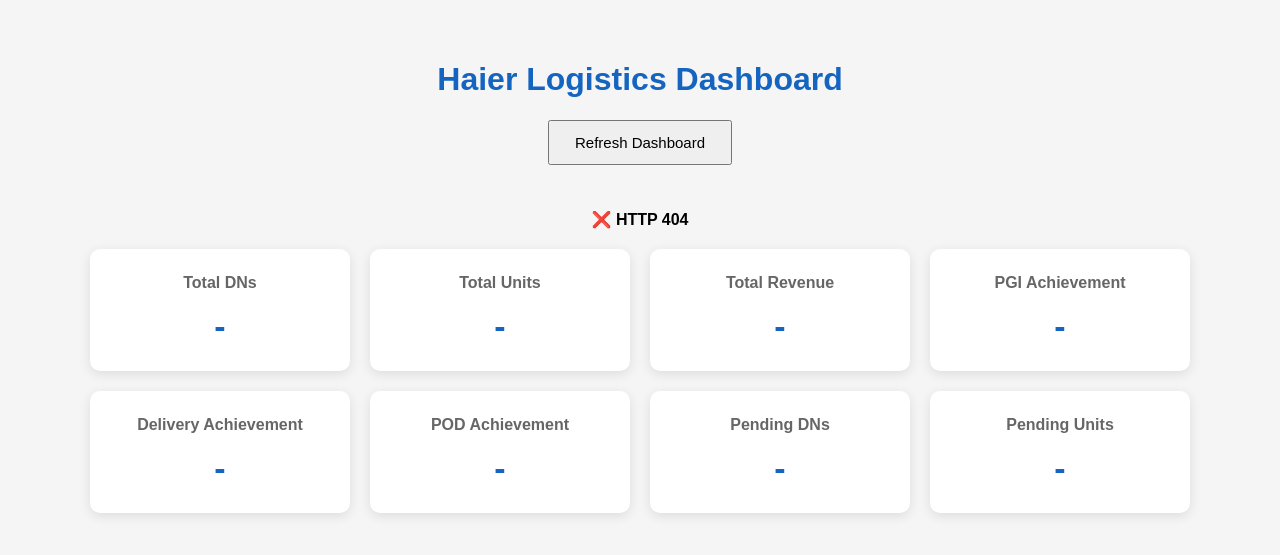
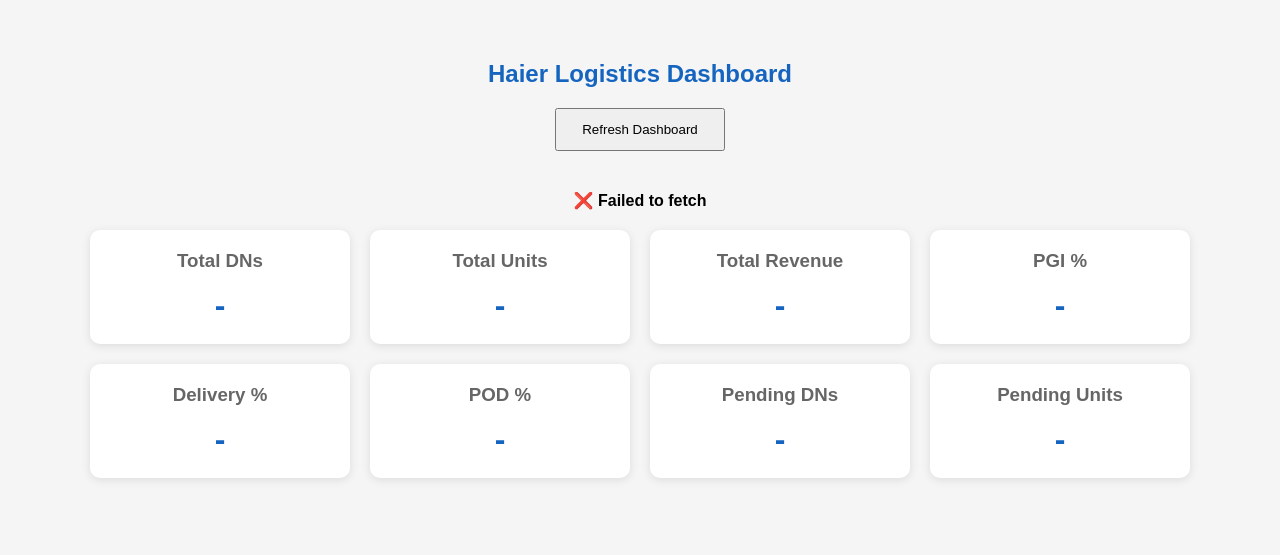
Before and after one commit to Swalehjamshaid/whatsapp-ai-agent, a Python web app: template whatsapp-ai-agent-demo/app/templates/dashboard.html in a window 1280 px wide. Shown: the top 555 px of the page. Run offline with Jinja, Linux system fonts and the light colour scheme; the template is opened without the code that fills it, so the values that code supplies are empty.

Commit message:
Update dashboard.html

```diff
--- a/whatsapp-ai-agent-demo/app/templates/dashboard.html
+++ b/whatsapp-ai-agent-demo/app/templates/dashboard.html
@@ -6,150 +6,109 @@
 <title>Haier Logistics Dashboard</title>
 
 <style>
-
 body{
     font-family:Arial,sans-serif;
     background:#f5f5f5;
     margin:0;
     padding:40px;
 }
-
 .container{
     max-width:1100px;
     margin:auto;
 }
-
-h1{
+h2{
     text-align:center;
     color:#1565c0;
 }
-
 .status{
     text-align:center;
-    margin:20px 0;
+    margin:20px;
     font-weight:bold;
 }
-
 .grid{
     display:grid;
     grid-template-columns:repeat(4,1fr);
     gap:20px;
 }
-
 .card{
-
-    background:white;
+    background:#fff;
     border-radius:10px;
-    padding:25px;
-    box-shadow:0 3px 12px rgba(0,0,0,.1);
+    padding:20px;
     text-align:center;
-
+    box-shadow:0 2px 10px rgba(0,0,0,.1);
 }
-
 .card h3{
-
     margin:0;
     color:#666;
-    font-size:16px;
-
 }
-
 .value{
-
+    font-size:32px;
+    font-weight:bold;
+    color:#1565c0;
     margin-top:15px;
-    font-size:34px;
-    color:#1565c0;
-    font-weight:bold;
-
 }
-
 button{
-
     padding:12px 25px;
-    font-size:15px;
     cursor:pointer;
-    margin-bottom:25px;
-
+    margin-bottom:20px;
 }
-
-@media(max-width:900px){
-
-.grid{
-
-grid-template-columns:repeat(2,1fr);
-
-}
-
-}
-
-@media(max-width:600px){
-
-.grid{
-
-grid-template-columns:1fr;
-
-}
-
-}
-
 </style>
-
 </head>
 
 <body>
 
 <div class="container">
 
-<h1>Haier Logistics Dashboard</h1>
+<h2>Haier Logistics Dashboard</h2>
 
-<div style="text-align:center">
+<div style="text-align:center;">
 <button onclick="loadDashboard()">Refresh Dashboard</button>
 </div>
 
 <div class="status" id="status">
-Loading...
+Connecting to n8n...
 </div>
 
 <div class="grid">
 
 <div class="card">
 <h3>Total DNs</h3>
-<div id="total_dn" class="value">-</div>
+<div class="value" id="total_dn">-</div>
 </div>
 
 <div class="card">
 <h3>Total Units</h3>
-<div id="total_units" class="value">-</div>
+<div class="value" id="total_units">-</div>
 </div>
 
 <div class="card">
 <h3>Total Revenue</h3>
-<div id="total_value" class="value">-</div>
+<div class="value" id="total_value">-</div>
 </div>
 
 <div class="card">
-<h3>PGI Achievement</h3>
-<div id="pgi" class="value">-</div>
+<h3>PGI %</h3>
+<div class="value" id="pgi">-</div>
 </div>
 
 <div class="card">
-<h3>Delivery Achievement</h3>
-<div id="delivery" class="value">-</div>
+<h3>Delivery %</h3>
+<div class="value" id="delivery">-</div>
 </div>
 
 <div class="card">
-<h3>POD Achievement</h3>
-<div id="pod" class="value">-</div>
+<h3>POD %</h3>
+<div class="value" id="pod">-</div>
 </div>
 
 <div class="card">
 <h3>Pending DNs</h3>
-<div id="pending_dn" class="value">-</div>
+<div class="value" id="pending_dn">-</div>
 </div>
 
 <div class="card">
 <h3>Pending Units</h3>
-<div id="pending_units" class="value">-</div>
+<div class="value" id="pending_units">-</div>
 </div>
 
 </div>
@@ -158,77 +117,79 @@ Loading...
 
 <script>
 
-const API_URL = "YOUR_N8N_WEBHOOK_URL";
+const API_URL = "https://jamshaidkhan.app.n8n.cloud/webhook/haier-dashboard";
 
 async function loadDashboard(){
 
-document.getElementById("status").innerHTML="Loading Dashboard...";
+    document.getElementById("status").innerHTML="Loading...";
 
-try{
+    try{
 
-const response = await fetch(API_URL);
+        const response = await fetch(API_URL,{
+            method:"GET",
+            headers:{
+                "Accept":"application/json"
+            }
+        });
 
-if(!response.ok){
+        console.log("HTTP Status:",response.status);
 
-throw new Error("HTTP "+response.status);
+        if(!response.ok){
+            throw new Error("HTTP "+response.status);
+        }
 
-}
+        const result = await response.json();
 
-const result = await response.json();
+        console.log("API Response:",result);
 
-console.log("API Response:",result);
+        if(!result.success){
+            throw new Error(result.message || "Unknown API Error");
+        }
 
-if(!result.success){
+        const data=result.data[0];
 
-throw new Error(result.message);
+        document.getElementById("total_dn").innerHTML=
+            Number(data.total_dn).toLocaleString();
 
-}
+        document.getElementById("total_units").innerHTML=
+            Number(data.total_units).toLocaleString();
 
-const data = result.data[0];
+        document.getElementById("total_value").innerHTML=
+            Number(data.total_value).toLocaleString();
 
-document.getElementById("total_dn").innerHTML =
-Number(data.total_dn).toLocaleString();
+        document.getElementById("pgi").innerHTML=
+            data.pgi_achievement+"%";
 
-document.getElementById("total_units").innerHTML =
-Number(data.total_units).toLocaleString();
+        document.getElementById("delivery").innerHTML=
+            data.delivery_achievement+"%";
 
-document.getElementById("total_value").innerHTML =
-Number(data.total_value).toLocaleString();
+        document.getElementById("pod").innerHTML=
+            data.pod_achievement+"%";
 
-document.getElementById("pgi").innerHTML =
-data.pgi_achievement+"%";
+        document.getElementById("pending_dn").innerHTML=
+            Number(data.pending_dn).toLocaleString();
 
-document.getElementById("delivery").innerHTML =
-data.delivery_achievement+"%";
+        document.getElementById("pending_units").innerHTML=
+            Number(data.pending_units).toLocaleString();
 
-document.getElementById("pod").innerHTML =
-data.pod_achievement+"%";
+        document.getElementById("status").innerHTML=
+            "✅ Connected Successfully";
 
-document.getElementById("pending_dn").innerHTML =
-Number(data.pending_dn).toLocaleString();
+    }
 
-document.getElementById("pending_units").innerHTML =
-Number(data.pending_units).toLocaleString();
+    catch(error){
 
-document.getElementById("status").innerHTML =
-"✅ Dashboard Loaded Successfully";
+        console.error(error);
 
-}
-catch(error){
+        document.getElementById("status").innerHTML=
+            "❌ "+error.message;
 
-console.error(error);
-
-document.getElementById("status").innerHTML =
-"❌ "+error.message;
-
-}
+    }
 
 }
 
 loadDashboard();
 
-setInterval(loadDashboard,60000);
-
 </script>
 
 </body>
```
